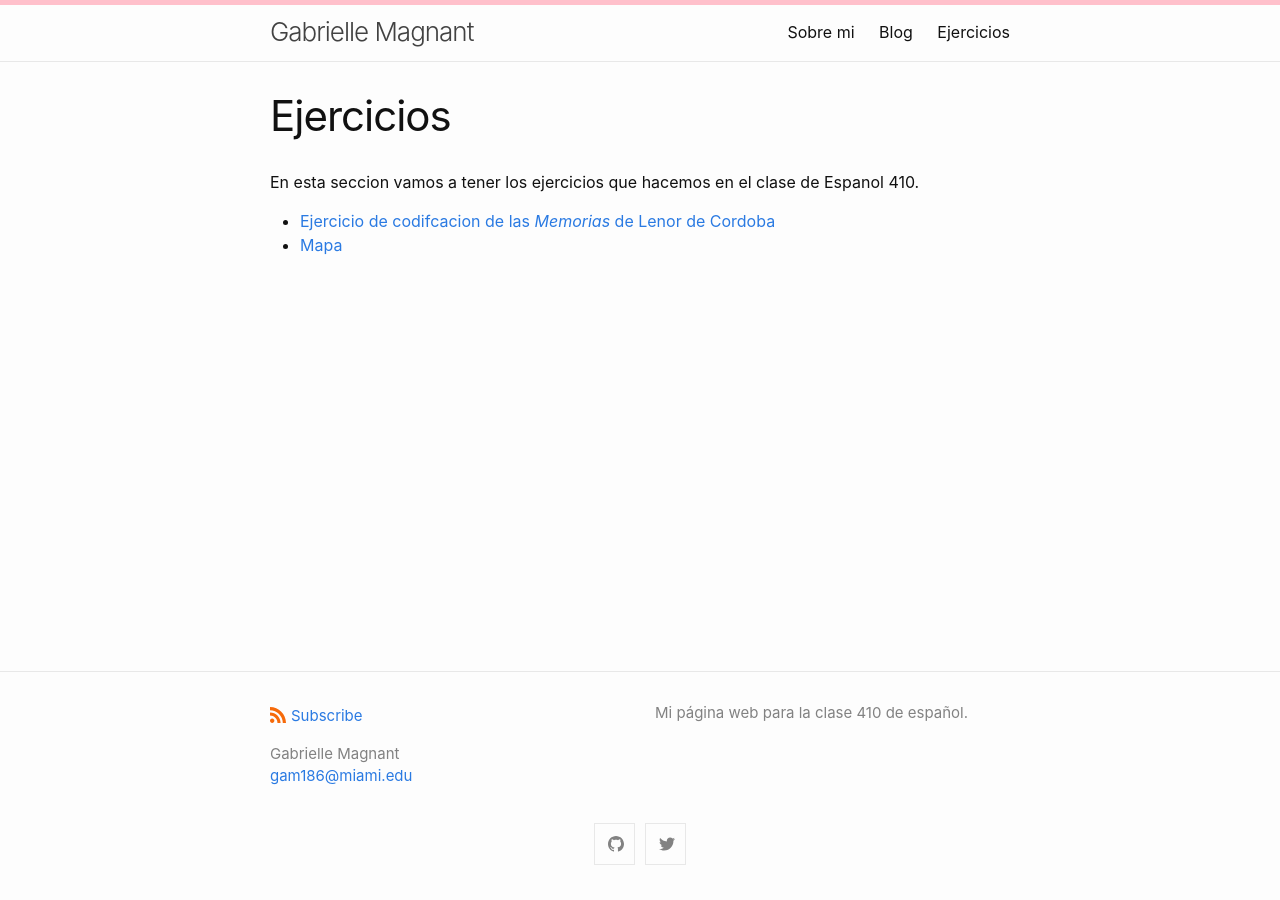
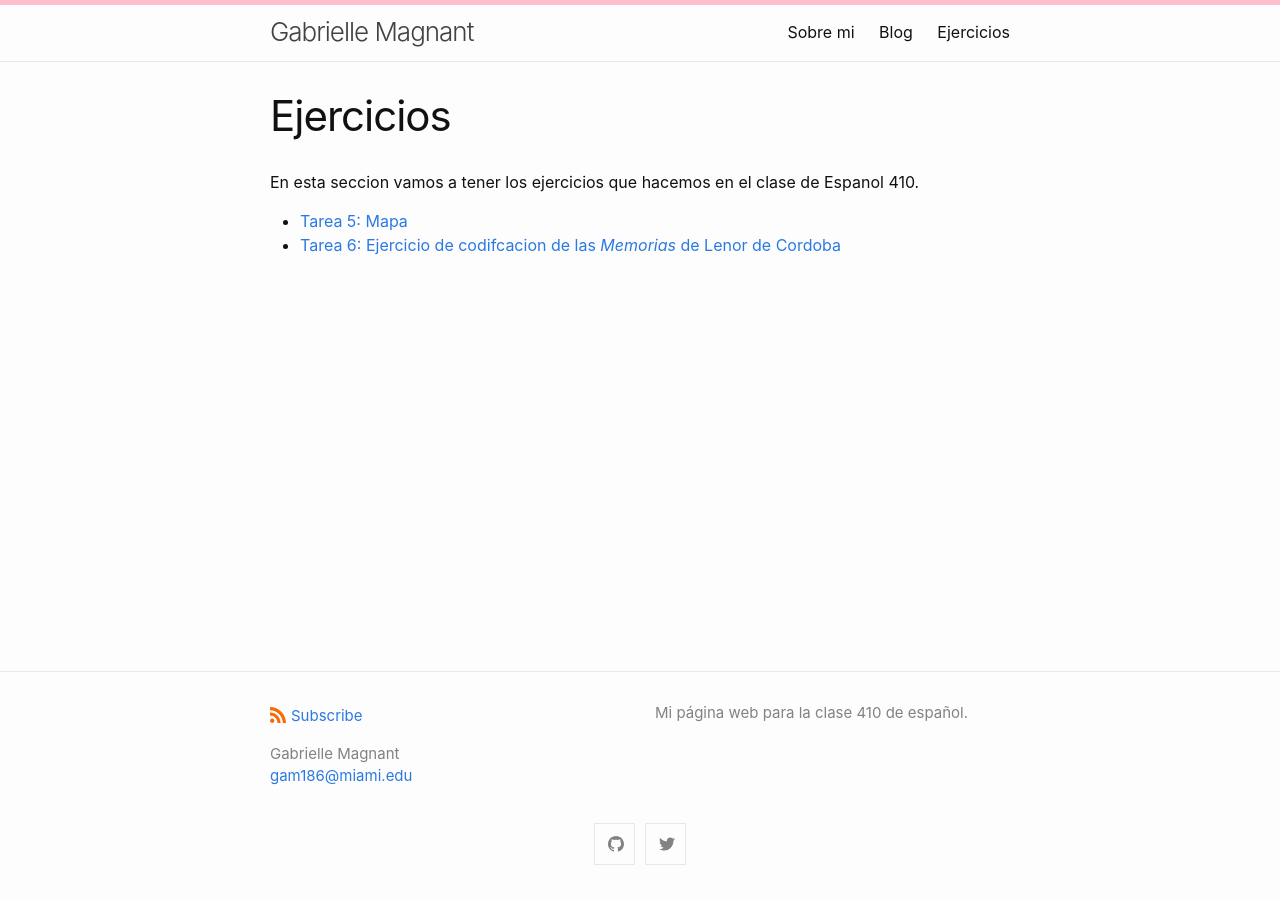
Before and after one commit to gmagnant00/gmagnant00.github.io, a Jekyll site: the page built from ejercicios/index.md, in a window 1280 px wide. Built offline with Jekyll 4.4.1, drawn with Linux system fonts in a browser that asks for light colours.

Commit message:
Update index.md

```diff
--- a/ejercicios/index.md
+++ b/ejercicios/index.md
@@ -6,6 +6,5 @@ permalink: /ejercicios/
 
 En esta seccion vamos a tener los ejercicios que hacemos en el clase de Espanol 410.
 
-
-- [Ejercicio de codifcacion de las *Memorias* de Lenor de Cordoba](https://gmagnant00.github.io/ejercicios/codigo/LLC_memorias%20copy%202.html)
-- [Mapa](https://gmagnant00.github.io/ejercicios/mapa.html)
+- [Tarea 5: Mapa](https://gmagnant00.github.io/ejercicios/mapa.html)
+- [Tarea 6: Ejercicio de codifcacion de las *Memorias* de Lenor de Cordoba](https://gmagnant00.github.io/ejercicios/codigo/LLC_memorias%20copy%202.html)
```
